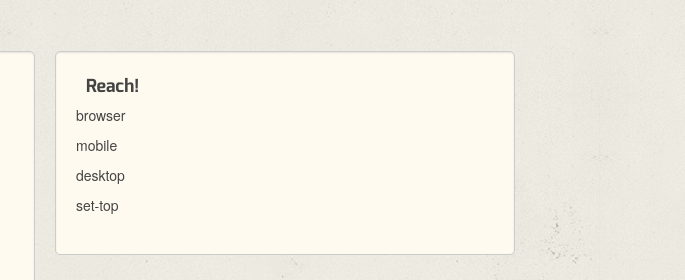
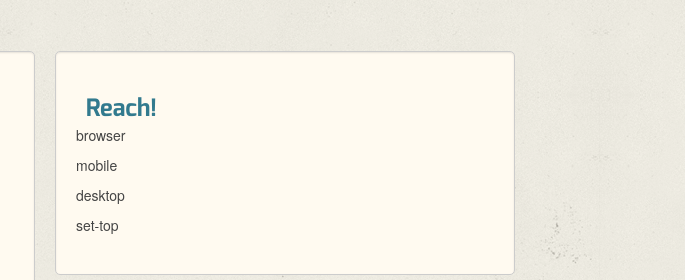
Before and after one commit to readevalprintlove/cljs101, a plain HTML site: page resources/public/reach.html in a window 1280 px wide. Shown: the part 2359-2639 px from the top of the page, 595-1280 px from the left. Drawn offline with Linux system fonts and the light colour scheme; files whose address does not match are found by name.

Commit message:
Winding up the why section

```diff
--- a/resources/public/reach.html
+++ b/resources/public/reach.html
@@ -197,7 +197,7 @@ console.log(a == b); // => false
 
         <div class="cheat-box-container eight columns">
             <div class="cheat-box">
-	      <h4>Reach!</h4>
+	      <h3>Reach!</h3>
 	      <ul>
 		<li>browser</li>
 		<li>mobile</li>
```
